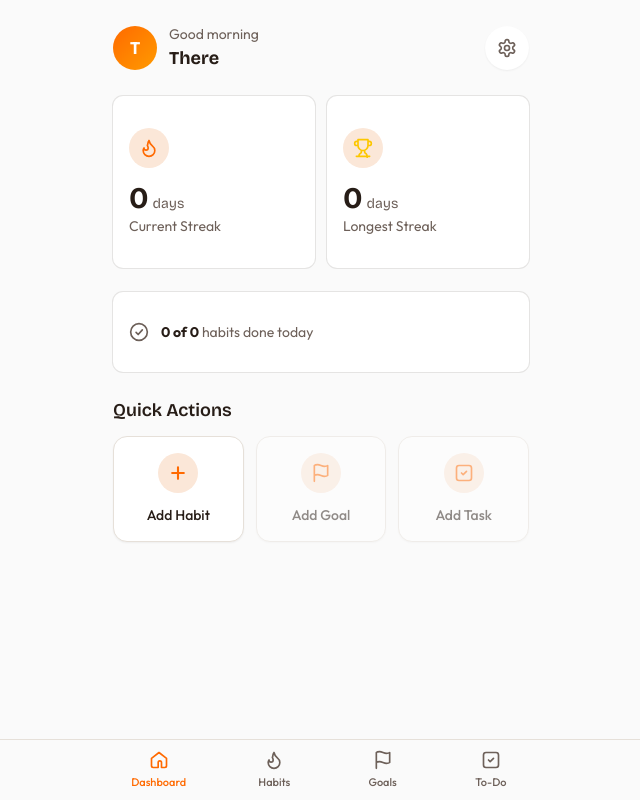
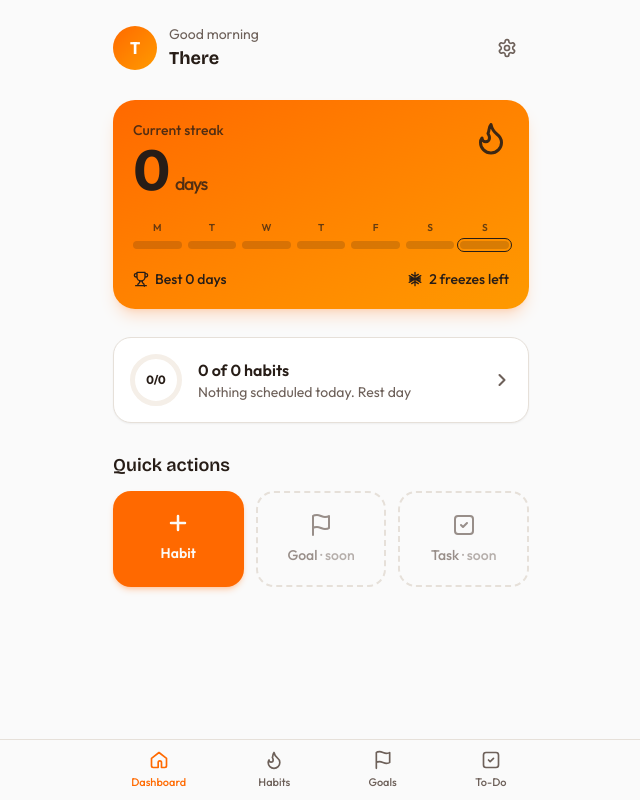
Before and after one commit to KaribbeanCreative/streek, a Next.js app: page /dashboard in a window 1280 px wide. Shown: the whole page, without its empty margins (319-959 px from the left). Built offline with nearby package versions, Linux system fonts and the light colour scheme; no server answers.

Commit message:
feat(dashboard): redesign blocks — flame streak hero, progress ring, tiered quick actions

```diff
--- a/src/app/(app)/dashboard/page.tsx
+++ b/src/app/(app)/dashboard/page.tsx
@@ -1,18 +1,18 @@
 import Link from "next/link";
-import { computeGlobalStreak, getUserStats } from "@/features/gamification";
-import { getActiveHabitsWithChecks } from "@/features/habits";
 import {
-  CircleCheckIcon,
+  StreakHero,
+  computeGlobalStreak,
+  getUserStats,
+} from "@/features/gamification";
+import { DailyProgress, getActiveHabitsWithChecks } from "@/features/habits";
+import {
   FlagIcon,
-  FlameIcon,
   GearIcon,
   PlusIcon,
   SquareCheckIcon,
-  TrophyIcon,
 } from "@/shared/icons";
 import { toDateKey, weekdayIndex } from "@/shared/lib/dates";
 import { createClient } from "@/shared/lib/supabase/server";
-import { Card, CardContent } from "@/shared/ui/card";
 import { Greeting } from "@/shared/ui/greeting";
 
 export default async function DashboardPage() {
@@ -27,8 +27,9 @@ export default async function DashboardPage() {
   ]);
 
   const today = toDateKey(new Date());
+  const allCheckedDates = habits.flatMap((habit) => habit.checkedDates);
   const globalStreak = computeGlobalStreak({
-    checkedDates: new Set(habits.flatMap((habit) => habit.checkedDates)),
+    checkedDates: new Set(allCheckedDates),
     scheduledWeekdays: new Set(habits.flatMap((habit) => habit.frequency.days)),
     earliestDate:
       habits.length > 0
@@ -47,99 +48,53 @@ export default async function DashboardPage() {
   const doneToday = scheduledToday.filter((habit) =>
     habit.checkedDates.includes(today)
   ).length;
-  const allDone = scheduledToday.length > 0 && doneToday === scheduledToday.length;
 
   const name = user?.email?.split("@")[0] ?? "there";
 
   return (
-    <div className="flex flex-col gap-6">
+    <div className="flex flex-col gap-7">
       <div className="flex items-center justify-between">
         <Greeting name={name} />
         <Link
           href="/settings"
           aria-label="Settings"
-          className="flex size-11 items-center justify-center rounded-full bg-card text-muted-foreground shadow-xs"
+          className="flex size-11 items-center justify-center rounded-full text-muted-foreground transition-colors active:bg-accent"
         >
           <GearIcon className="size-5" />
         </Link>
       </div>
 
-      <div className="grid grid-cols-2 gap-3">
-        <Card>
-          <CardContent className="flex flex-col gap-3 p-4">
-            <span className="flex size-10 items-center justify-center rounded-full bg-accent">
-              <FlameIcon className="size-5 text-primary" />
-            </span>
-            <div>
-              <p className="font-heading text-3xl font-bold">
-                {globalStreak.current}
-                <span className="ml-1 text-sm font-normal text-muted-foreground">
-                  days
-                </span>
-              </p>
-              <p className="text-sm text-muted-foreground">Current Streak</p>
-            </div>
-          </CardContent>
-        </Card>
-        <Card>
-          <CardContent className="flex flex-col gap-3 p-4">
-            <span className="flex size-10 items-center justify-center rounded-full bg-accent">
-              <TrophyIcon className="size-5 text-warning" />
-            </span>
-            <div>
-              <p className="font-heading text-3xl font-bold">
-                {longestStreak}
-                <span className="ml-1 text-sm font-normal text-muted-foreground">
-                  days
-                </span>
-              </p>
-              <p className="text-sm text-muted-foreground">Longest Streak</p>
-            </div>
-          </CardContent>
-        </Card>
-      </div>
+      <StreakHero
+        current={globalStreak.current}
+        longest={longestStreak}
+        freezesRemaining={globalStreak.freezesRemaining}
+        checkedDates={allCheckedDates}
+        today={today}
+      />
 
-      <Link href="/habits">
-        <Card>
-          <CardContent className="flex items-center gap-3 px-4 py-3.5">
-            <CircleCheckIcon
-              className={
-                allDone ? "size-5 text-success" : "size-5 text-muted-foreground"
-              }
-            />
-            <p className="text-sm">
-              <strong>
-                {doneToday} of {scheduledToday.length}
-              </strong>{" "}
-              <span className="text-muted-foreground">habits done today</span>
-            </p>
-          </CardContent>
-        </Card>
-      </Link>
+      <DailyProgress done={doneToday} total={scheduledToday.length} />
 
       <section className="flex flex-col gap-3">
-        <h2 className="font-heading text-lg font-semibold">Quick Actions</h2>
+        <h2 className="font-heading text-lg font-semibold">Quick actions</h2>
         <div className="grid grid-cols-3 gap-3">
           <Link
             href="/habits/new"
-            className="flex flex-col items-center gap-3 rounded-xl border bg-card p-4 shadow-xs"
+            className="flex flex-col items-center gap-2 rounded-2xl bg-primary py-5 font-semibold text-primary-foreground shadow-md shadow-primary/25 transition-[background-color,transform] hover:bg-primary-hover active:scale-[0.97]"
           >
-            <span className="flex size-10 items-center justify-center rounded-full bg-accent">
-              <PlusIcon className="size-5 text-primary" />
+            <PlusIcon className="size-6" />
+            <span className="text-sm">Habit</span>
+          </Link>
+          <div className="flex flex-col items-center gap-2 rounded-2xl border-2 border-dashed py-5 text-muted-foreground/70">
+            <FlagIcon className="size-6" />
+            <span className="text-sm font-medium">
+              Goal <span className="opacity-70">· soon</span>
             </span>
-            <span className="text-sm font-medium">Add Habit</span>
-          </Link>
-          <div className="flex flex-col items-center gap-3 rounded-xl border bg-card p-4 opacity-50 shadow-xs">
-            <span className="flex size-10 items-center justify-center rounded-full bg-accent">
-              <FlagIcon className="size-5 text-primary" />
+          </div>
+          <div className="flex flex-col items-center gap-2 rounded-2xl border-2 border-dashed py-5 text-muted-foreground/70">
+            <SquareCheckIcon className="size-6" />
+            <span className="text-sm font-medium">
+              Task <span className="opacity-70">· soon</span>
             </span>
-            <span className="text-sm font-medium">Add Goal</span>
-          </div>
-          <div className="flex flex-col items-center gap-3 rounded-xl border bg-card p-4 opacity-50 shadow-xs">
-            <span className="flex size-10 items-center justify-center rounded-full bg-accent">
-              <SquareCheckIcon className="size-5 text-primary" />
-            </span>
-            <span className="text-sm font-medium">Add Task</span>
           </div>
         </div>
       </section>
--- /dev/null
+++ b/src/features/gamification/components/streak-hero.tsx
@@ -0,0 +1,82 @@
+import { FlameIcon, SnowflakeIcon, TrophyIcon } from "@/shared/icons";
+import { addDays, weekdayIndex } from "@/shared/lib/dates";
+import { WEEKDAYS } from "@/shared/constants";
+
+const INK = "oklch(24% 0.02 50)";
+
+type StreakHeroProps = {
+  current: number;
+  longest: number;
+  freezesRemaining: number;
+  checkedDates: string[];
+  today: string;
+};
+
+export function StreakHero({
+  current,
+  longest,
+  freezesRemaining,
+  checkedDates,
+  today,
+}: StreakHeroProps) {
+  const checked = new Set(checkedDates);
+  const week = Array.from({ length: 7 }, (_, i) => {
+    const date = addDays(today, i - 6);
+    return {
+      date,
+      letter: WEEKDAYS[weekdayIndex(date)].letter,
+      checked: checked.has(date),
+      isToday: date === today,
+    };
+  });
+
+  return (
+    <section
+      aria-label="Streak"
+      className="rounded-3xl bg-gradient-to-br from-flame-from to-flame-to p-5 shadow-lg shadow-primary/20"
+      style={{ color: INK }}
+    >
+      <div className="flex items-start justify-between">
+        <div>
+          <p className="text-sm font-medium opacity-80">Current streak</p>
+          <p className="font-heading text-6xl font-bold leading-none tracking-tight">
+            {current}
+            <span className="ml-1.5 font-sans text-lg font-medium opacity-80">
+              {current === 1 ? "day" : "days"}
+            </span>
+          </p>
+        </div>
+        <FlameIcon className="size-9 opacity-90" />
+      </div>
+
+      <div className="mt-5 flex gap-1.5">
+        {week.map((day) => (
+          <div key={day.date} className="flex flex-1 flex-col items-center gap-1.5">
+            <span className="text-[10px] font-semibold uppercase opacity-70">
+              {day.letter}
+            </span>
+            <span
+              className="h-2 w-full rounded-full"
+              style={{
+                backgroundColor: day.checked ? INK : "oklch(24% 0.02 50 / 18%)",
+                outline: day.isToday ? `1.5px solid ${INK}` : undefined,
+                outlineOffset: day.isToday ? "2px" : undefined,
+              }}
+            />
+          </div>
+        ))}
+      </div>
+
+      <div className="mt-5 flex items-center justify-between text-sm font-medium">
+        <span className="flex items-center gap-1.5">
+          <TrophyIcon className="size-4" />
+          Best {longest} {longest === 1 ? "day" : "days"}
+        </span>
+        <span className="flex items-center gap-1.5">
+          <SnowflakeIcon className="size-4" />
+          {freezesRemaining} {freezesRemaining === 1 ? "freeze" : "freezes"} left
+        </span>
+      </div>
+    </section>
+  );
+}
--- a/src/features/gamification/index.ts
+++ b/src/features/gamification/index.ts
@@ -11,4 +11,5 @@ export {
 } from "./rules";
 export { trackEvent, untrackEvent } from "./actions/track-event";
 export { getUserStats } from "./actions/get-user-stats";
+export { StreakHero } from "./components/streak-hero";
 export type { UserStats } from "./types";
--- /dev/null
+++ b/src/features/habits/components/daily-progress.tsx
@@ -0,0 +1,79 @@
+import Link from "next/link";
+import { CheckIcon, ChevronRightIcon } from "@/shared/icons";
+
+type DailyProgressProps = {
+  done: number;
+  total: number;
+};
+
+export function DailyProgress({ done, total }: DailyProgressProps) {
+  const allDone = total > 0 && done === total;
+  const remaining = total - done;
+
+  const message =
+    total === 0
+      ? "Nothing scheduled today. Rest day"
+      : allDone
+        ? "All done. The flame burns bright"
+        : remaining === 1
+          ? "1 to go, almost there"
+          : `${remaining} to go, keep it up`;
+
+  return (
+    <Link
+      href="/habits"
+      className="flex items-center gap-4 rounded-2xl border bg-card p-4 shadow-xs transition-colors active:bg-accent"
+    >
+      <ProgressRing done={done} total={total} />
+      <div className="min-w-0 flex-1">
+        <p className="font-semibold">
+          {done} of {total} habits
+        </p>
+        <p className="truncate text-sm text-muted-foreground">{message}</p>
+      </div>
+      <ChevronRightIcon className="size-5 shrink-0 text-muted-foreground" />
+    </Link>
+  );
+}
+
+function ProgressRing({ done, total }: { done: number; total: number }) {
+  const size = 52;
+  const stroke = 5;
+  const radius = (size - stroke) / 2;
+  const circumference = 2 * Math.PI * radius;
+  const ratio = total > 0 ? done / total : 0;
+  const allDone = total > 0 && done === total;
+
+  return (
+    <span className="relative flex shrink-0 items-center justify-center">
+      <svg width={size} height={size} className="-rotate-90" aria-hidden>
+        <circle
+          cx={size / 2}
+          cy={size / 2}
+          r={radius}
+          fill="none"
+          stroke="var(--muted)"
+          strokeWidth={stroke}
+        />
+        <circle
+          cx={size / 2}
+          cy={size / 2}
+          r={radius}
+          fill="none"
+          stroke={allDone ? "var(--success)" : "var(--primary)"}
+          strokeWidth={stroke}
+          strokeLinecap="round"
+          strokeDasharray={circumference}
+          strokeDashoffset={circumference * (1 - ratio)}
+        />
+      </svg>
+      <span className="absolute text-xs font-bold tabular-nums">
+        {allDone ? (
+          <CheckIcon className="size-4 text-success" />
+        ) : (
+          `${done}/${total}`
+        )}
+      </span>
+    </span>
+  );
+}
--- a/src/features/habits/index.ts
+++ b/src/features/habits/index.ts
@@ -3,6 +3,7 @@ export { HabitDetail } from "./components/habit-detail";
 export { HabitForm } from "./components/habit-form";
 export { HabitHeatmap } from "./components/habit-heatmap";
 export { StreakBadge } from "./components/streak-badge";
+export { DailyProgress } from "./components/daily-progress";
 export { TodayHabitList } from "./components/today-habit-list";
 export { createHabit } from "./actions/create-habit";
 export { updateHabit } from "./actions/update-habit";
--- a/src/shared/icons/index.tsx
+++ b/src/shared/icons/index.tsx
@@ -133,6 +133,23 @@ export function ArchiveIcon(props: IconProps) {
     >
       <rect x="2" y="3" width="20" height="5" rx="1" />
       <path d="M4 8v11a2 2 0 0 0 2 2h12a2 2 0 0 0 2-2V8M10 12h4" />
+    </svg>
+  );
+}
+
+export function ChevronRightIcon(props: IconProps) {
+  return (
+    <svg
+      viewBox="0 0 24 24"
+      fill="none"
+      stroke="currentColor"
+      strokeWidth="2.5"
+      strokeLinecap="round"
+      strokeLinejoin="round"
+      aria-hidden="true"
+      {...props}
+    >
+      <path d="m9 18 6-6-6-6" />
     </svg>
   );
 }
```
